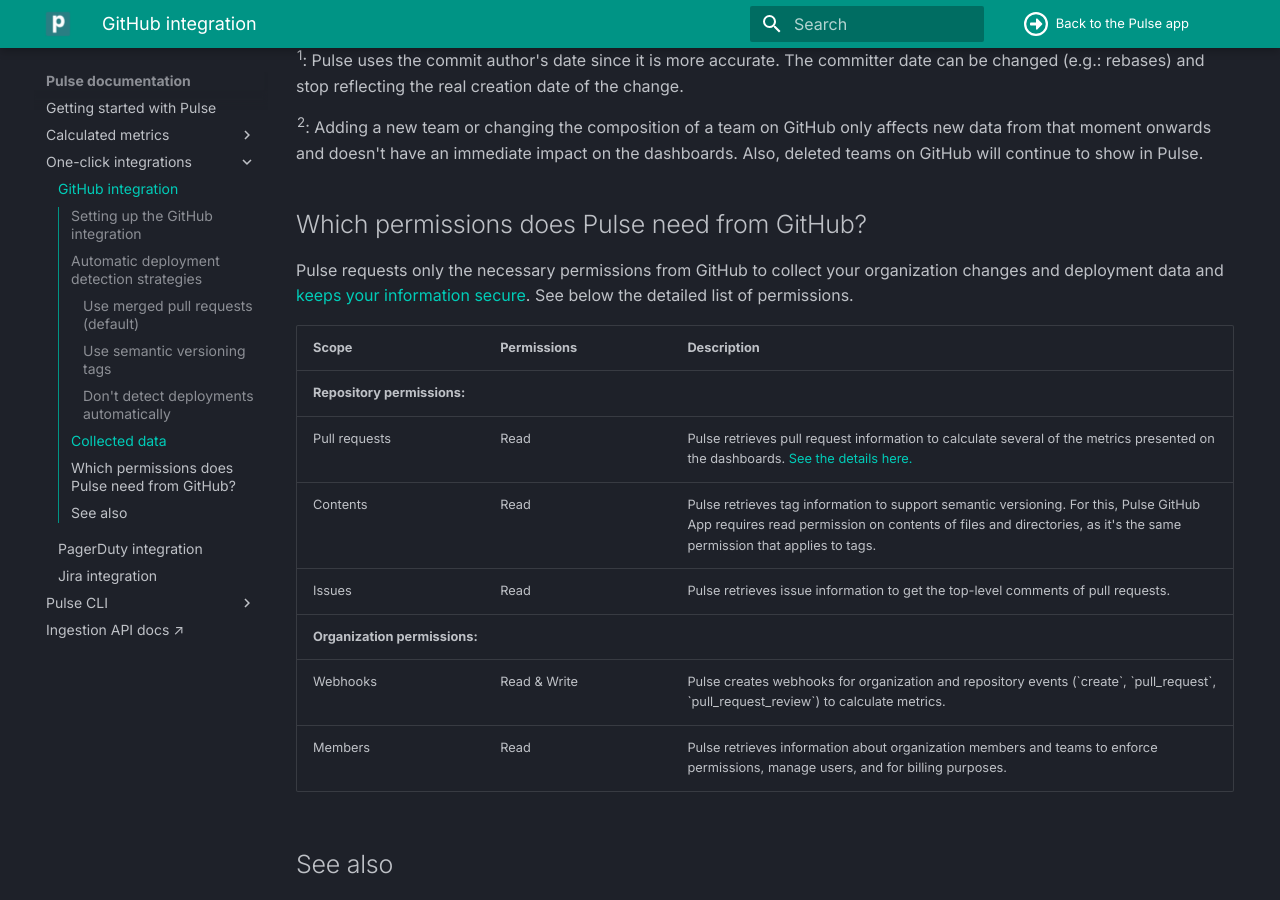
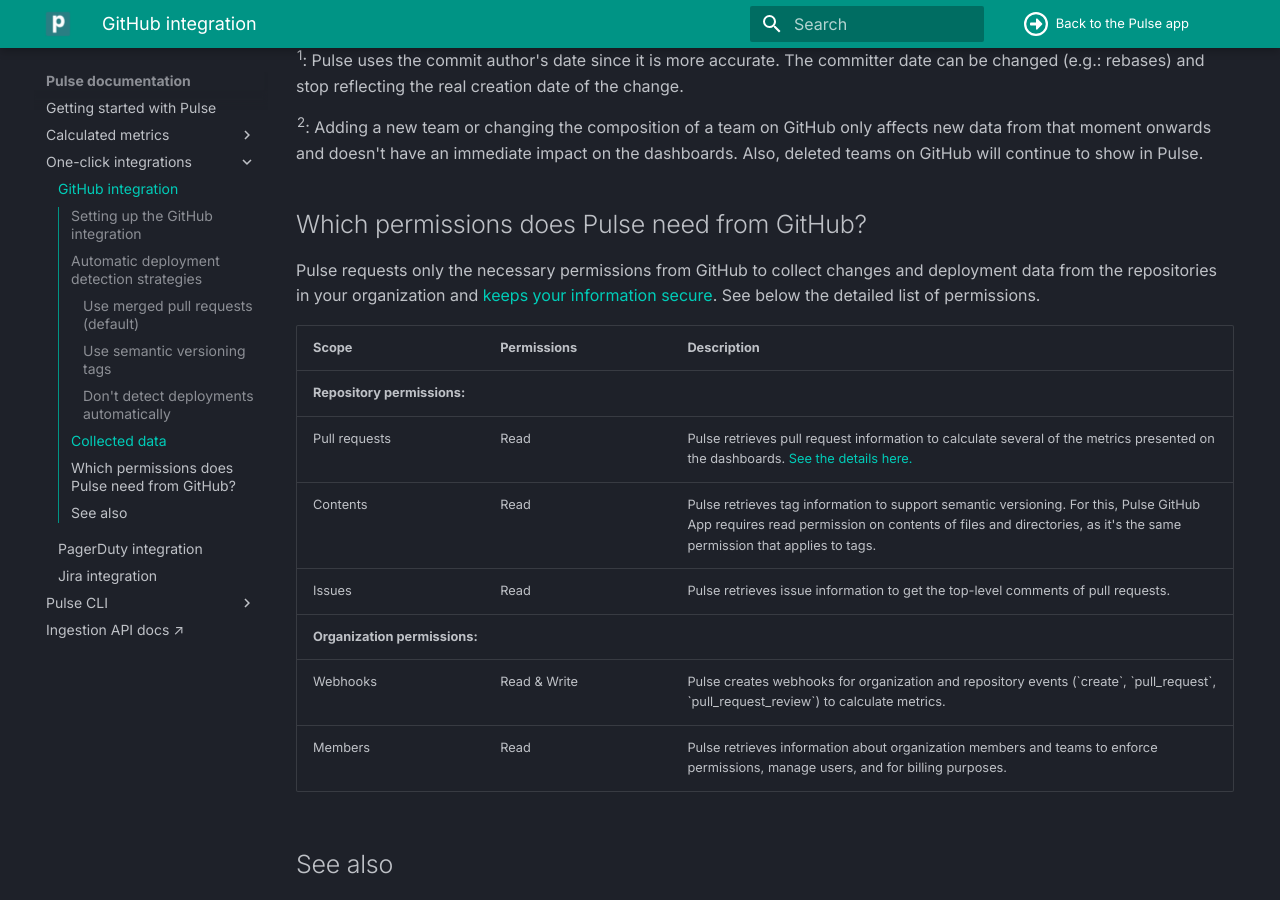
Before and after one commit to codacy/pulse-user-docs, an MkDocs documentation site: the page built from docs/one-click-integrations/github-integration.md, in a window 1280 px wide and 900 px high, scrolled down 4394 px. Built offline with MkDocs 1.6.1 and Material for MkDocs 9.7.7, drawn with Linux system fonts in a browser that asks for light colours.

Commit message:
Update docs/one-click-integrations/github-integration.md
Co-authored-by: Paulo Ribeiro <paulo.ribeiro@codacy.com>

```diff
--- a/docs/one-click-integrations/github-integration.md
+++ b/docs/one-click-integrations/github-integration.md
@@ -141,7 +141,7 @@
 
 ## Which permissions does Pulse need from GitHub? {: id="gh-permissions"}
 
-Pulse requests only the necessary permissions from GitHub to collect your organization changes and deployment data and [keeps your information secure](https://security.codacy.com/). See below the detailed list of permissions.
+Pulse requests only the necessary permissions from GitHub to collect changes and deployment data from the repositories in your organization and [keeps your information secure](https://security.codacy.com/). See below the detailed list of permissions.
 
 <table>
   <colgroup>
```
